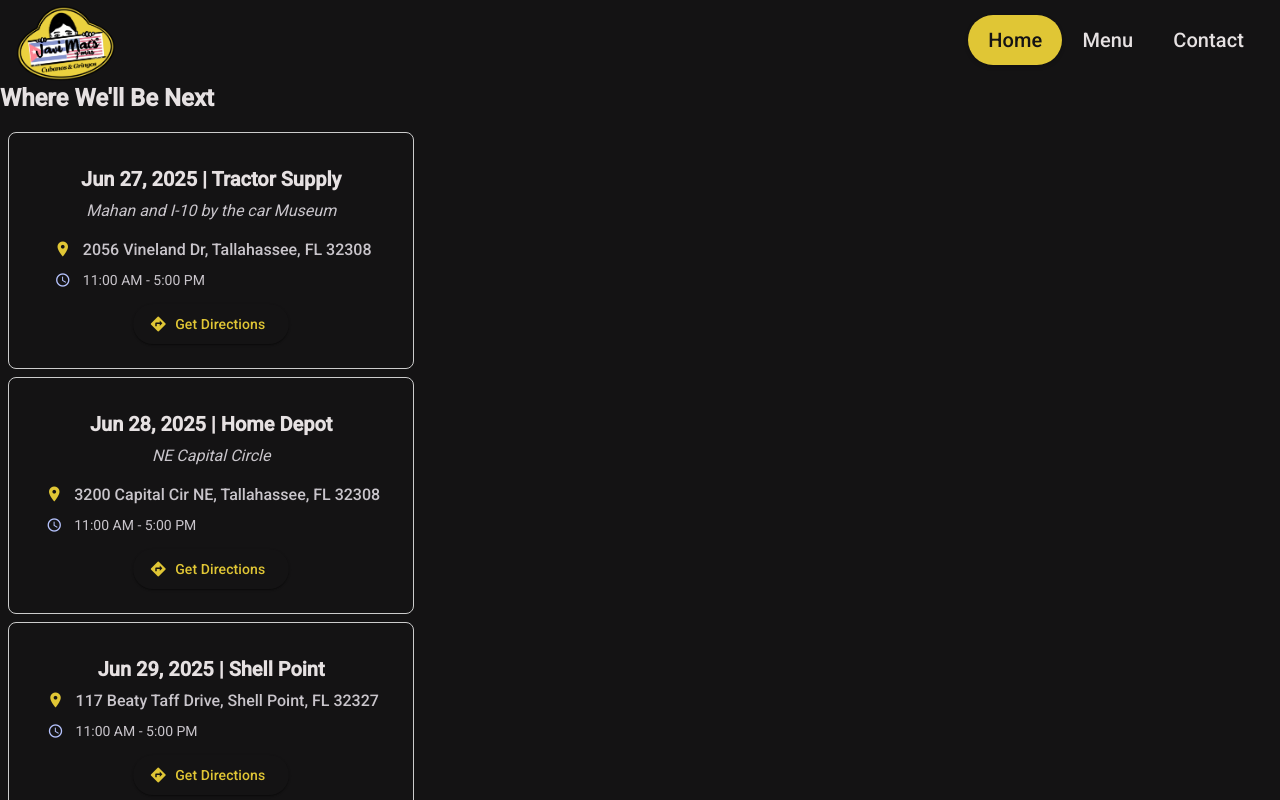
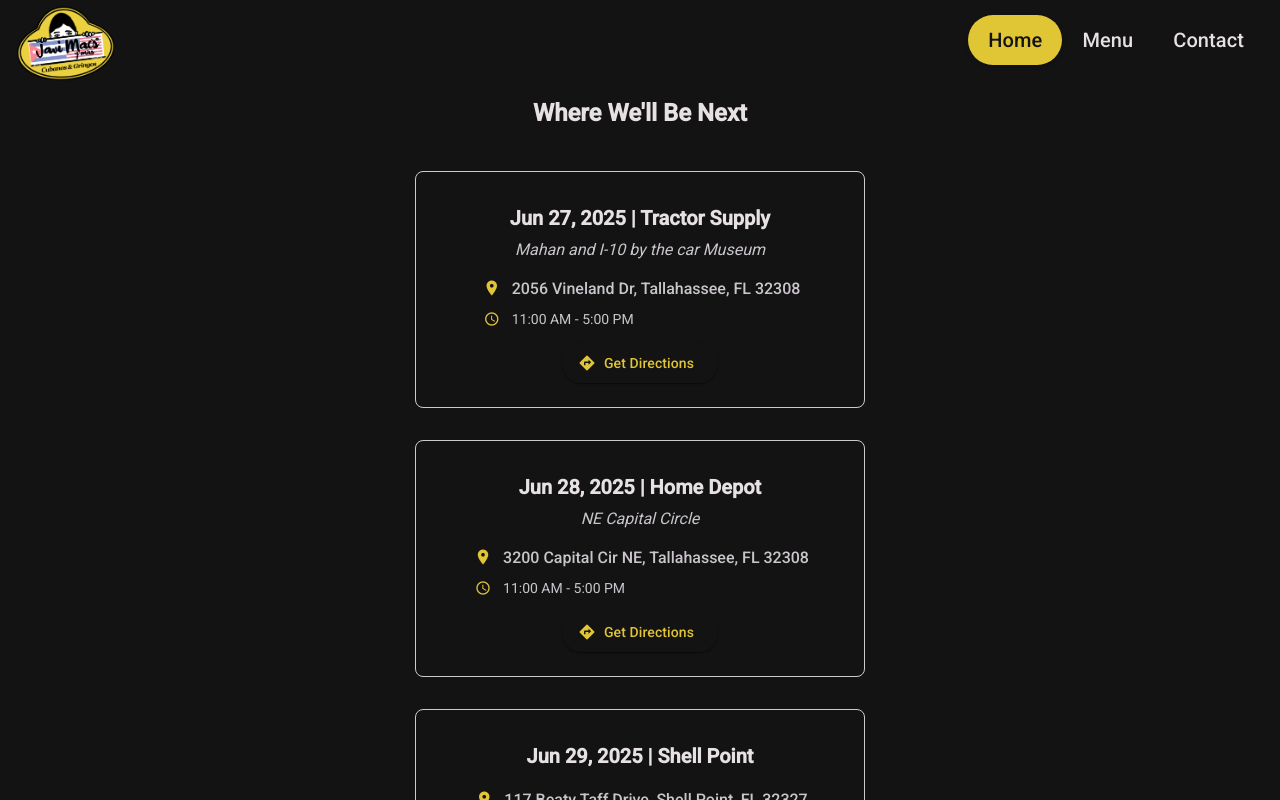
Before and after one commit to eahowell/javimacs, an Angular app: page / in a window 1280 px wide. Shown: the top 800 px of the page. Built offline with nearby package versions, Linux system fonts and the light colour scheme.

Commit message:
style(locations): adjust card styling

```diff
--- a/src/app/locations/locations.component.html
+++ b/src/app/locations/locations.component.html
@@ -7,7 +7,7 @@
   </mat-card-header>
 
   <mat-card-content>
-    <p class="details" *ngIf="location.details">{{ location.details }}</p>
+    <p class="details">{{ location.details }}</p>
 
     <p class="address">
       <mat-icon class="address-icon">location_on</mat-icon>
@@ -28,6 +28,7 @@
       mat-raised-button
       color="primary"
       class="directions-button"
+      matTooltip="Get directions to this location"
     >
       <mat-icon>directions</mat-icon>
       Get Directions
--- a/src/app/locations/locations.component.scss
+++ b/src/app/locations/locations.component.scss
@@ -1,11 +1,12 @@
 .location-card {
   display: flex;
   flex-direction: column;
-  align-items: center; // Changed from center to stretch for better layout
+  align-items: center;
   padding: 16px;
   border: 1px solid #ccc;
   border-radius: 8px;
   margin: 8px;
+  min-width: 450px;
   width: calc(33% - 16px);
   min-height: 200px; // Ensure consistent card heights
 
@@ -52,7 +53,7 @@
 
   .schedule-icon {
     font-size: 16px;
-    color: var(--mat-sys-secondary);
+    color: var(--mat-sys-primary);
     text-align: center;
   }
 }
--- a/src/app/locations/locations.component.ts
+++ b/src/app/locations/locations.component.ts
@@ -5,6 +5,7 @@
 import { MatCardModule } from '@angular/material/card';
 import { MatButtonModule } from '@angular/material/button';
 import { MatIconModule } from '@angular/material/icon';
+import { MatTooltipModule } from '@angular/material/tooltip';
 import { catchError, of, tap } from 'rxjs';
 import { AddressFormatPipe } from '../pipes/address-format.pipe';
 import { GoogleMapsUrlPipe } from '../pipes/google-maps-url.pipe';
@@ -30,6 +31,7 @@
     MatCardModule,
     MatButtonModule,
     MatIconModule,
+    MatTooltipModule,
     CommonModule,
     AddressFormatPipe,
     GoogleMapsUrlPipe,
--- a/src/app/pages/home/home.component.html
+++ b/src/app/pages/home/home.component.html
@@ -1,4 +1,4 @@
 <section class="upcoming">
   <h2>Where We'll Be Next</h2>
-  <app-locations></app-locations>
+  <app-locations class="upcoming-locations"></app-locations>
 </section>
--- a/src/app/pages/home/home.component.scss
+++ b/src/app/pages/home/home.component.scss
@@ -0,0 +1,12 @@
+.upcoming {
+  display: flex;
+  flex-direction: column;
+  align-items: center;
+  margin-top: 15px;
+}
+.upcoming-locations {
+  display: flex;
+  flex-direction: column;
+  gap: 16px;
+  padding: 16px;
+}
```
